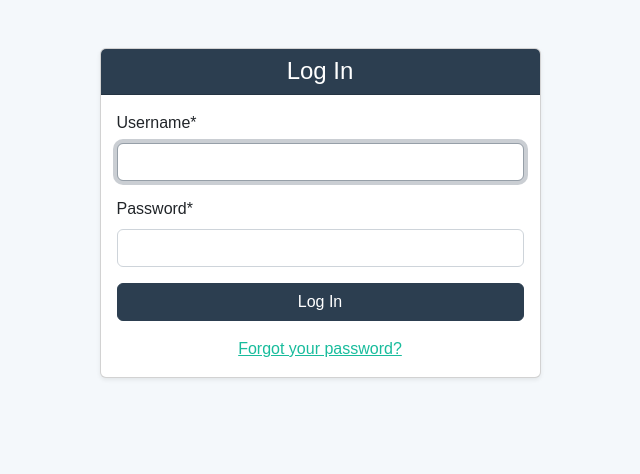
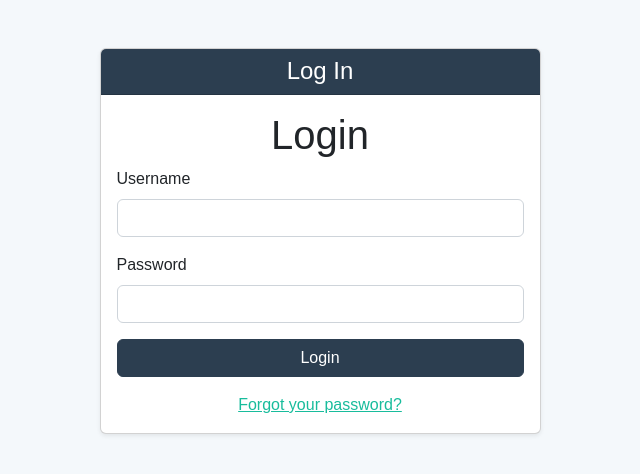
Before and after one commit to Tom-Stout325/12-bytes-airborne-images, a Django app: page /login/ in a window 1280 px wide. Shown: the part 127-601 px from the top of the page, without its empty margins (320-960 px from the left). Run offline with Django 5.2, Linux system fonts and the light colour scheme; parts of the project's set-up code (start-up, migrations or seed data) failed here and were passed over; some libraries are stand-ins or nearby versions.

Commit message:
URL updates

```diff
--- a/templates/registration/login.html
+++ b/templates/registration/login.html
@@ -13,18 +13,24 @@
           <h4 class="mb-0">Log In</h4>
         </div>
         <div class="card-body">
-          <form method="post" novalidate>
+          <h2 class="card-title text-center">Login</h2>
+          {% if form.errors %}
+              <div class="alert alert-danger">
+                  Invalid username or password.
+              </div>
+          {% endif %}
+          <form method="post" action="{% url 'my-login' %}">
             {% csrf_token %}
-            {% if form.errors %}
-              <div class="alert alert-danger">
-                Please correct the errors below.
-              </div>
-            {% endif %}
-            {{ form|crispy }}
-            <div class="d-grid mt-3">
-              <button type="submit" class="btn btn-primary">Log In</button>
+            <div class="mb-3">
+                <label for="{{ form.username.id_for_label }}" class="form-label">Username</label>
+                <input type="text" name="{{ form.username.name }}" id="{{ form.username.id_for_label }}" class="form-control" required>
             </div>
-          </form>
+            <div class="mb-3">
+                <label for="{{ form.password.id_for_label }}" class="form-label">Password</label>
+                <input type="password" name="{{ form.password.name }}" id="{{ form.password.id_for_label }}" class="form-control" required>
+            </div>
+            <button type="submit" class="btn btn-primary w-100">Login</button>
+        </form>
           <div class="mt-3 text-center">
             <a href="{% url 'password_reset' %}">Forgot your password?</a>
           </div>
```
Also changed, not shown: project/settings.py (+7 -3 lines), templates/registration/login copy.html (+21 -10 lines).
